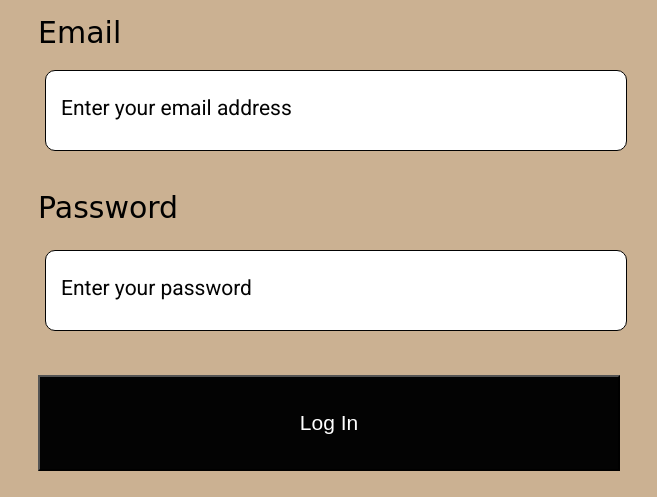
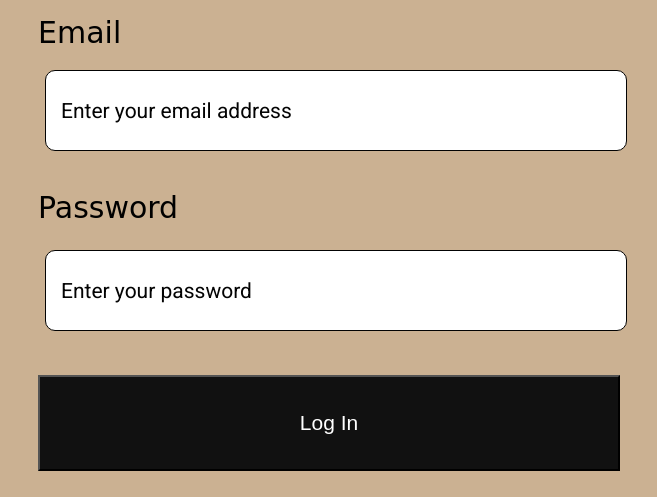
Before and after one commit to RMCCtec/RMCCtec-WebSite, a plain HTML site: page index_login.html in a window 1280 px wide. In both pictures the pointer is over the button "Log In". Shown: the part 160-657 px from the top of the page, 406-1063 px from the left. Drawn offline with Linux system fonts and the light colour scheme; a web font is replaced by a local one.

Commit message:
css Finalizado

```diff
--- a/style_login.css
+++ b/style_login.css
@@ -60,6 +60,9 @@ p{
     border-radius: 10px;
     outline: none;
     border: 1px solid #030303;
+    padding-left: 15px;
+    text-align: left;
+    font-size: 21px;
 
 
 }
@@ -68,7 +71,6 @@ p{
     font-size: 21px;
     font-family: 'Roboto', sans-serif;
     color: #030303;
-    padding-left: 15px;
 }
 
 .password{
@@ -89,6 +91,8 @@ p{
     border-radius: 10px;
     outline: none;
     border: 1px solid #030303;
+    padding-left: 15px;
+    font-size: 21px;
 
 }
 
@@ -96,7 +100,6 @@ p{
     font-size: 21px;
     font-family: 'Roboto', sans-serif;
     color: #030303;
-    padding-left: 15px;
 }
 
 .login{
@@ -108,6 +111,12 @@ p{
     background: #030303;
     font-size: 21px;
     color: #ffffff;
+    cursor: pointer;
+}
+
+.login:hover{
+    background-color: #111;
+    transition: 0.5s all ease;
 }
 
 .esqueceu{
@@ -145,4 +154,10 @@ p{
     background: #030303;
     color: #ffffff;
     border: 1px solid #020202;
+    cursor: pointer;
 }
+
+.create:hover{
+    background-color: #111;
+    transition: 0.5s all ease;
+}
```
